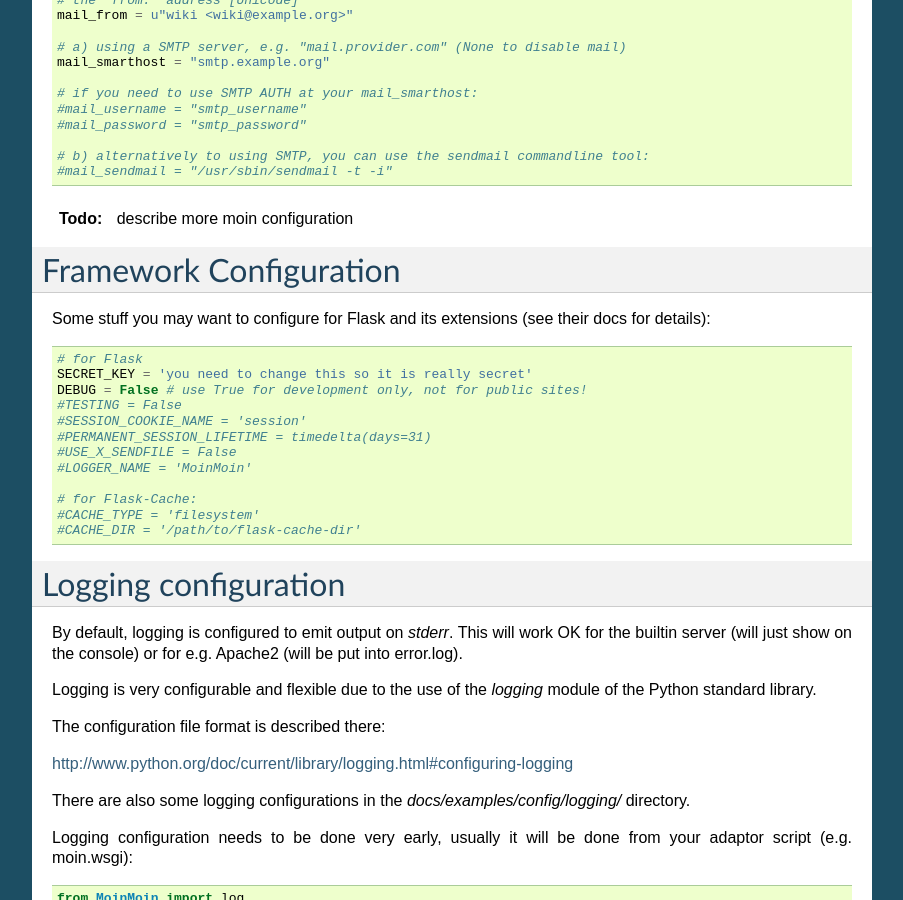
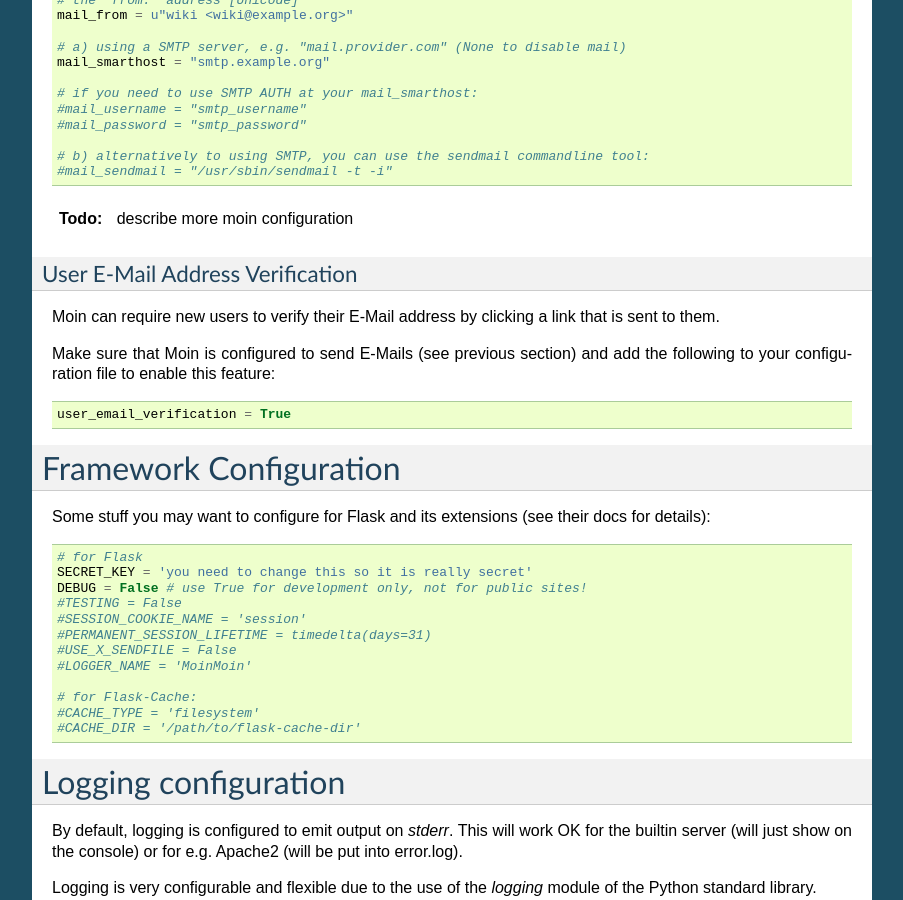
Before and after one commit to mirror/moin-2.0, a Sphinx documentation site: the page built from docs/admin/configure.rst, in a window 1280 px wide and 900 px high, scrolled down 20864 px. Shown: the whole window, without its empty margins (198-1101 px from the left). Built offline with Sphinx 7.4.7, drawn with Linux system fonts in a browser that asks for light colours; pages that are not in the unit, such as notebooks, are missing from menus; some of the changed text lies outside the part shown.

Commit message:
Added documentation for e-mail verification feature.

```diff
--- a/docs/admin/configure.rst
+++ b/docs/admin/configure.rst
@@ -1242,6 +1242,18 @@ You need to configure some stuff before sending E-Mail can be supported::
    describe more moin configuration
 
 
+User E-Mail Address Verification
+--------------------------------
+
+Moin can require new users to verify their E-Mail address by clicking a link
+that is sent to them.
+
+Make sure that Moin is configured to send E-Mails (see previous section) and
+add the following to your configuration file to enable this feature::
+
+    user_email_verification = True
+
+
 =======================
 Framework Configuration
 =======================
```
